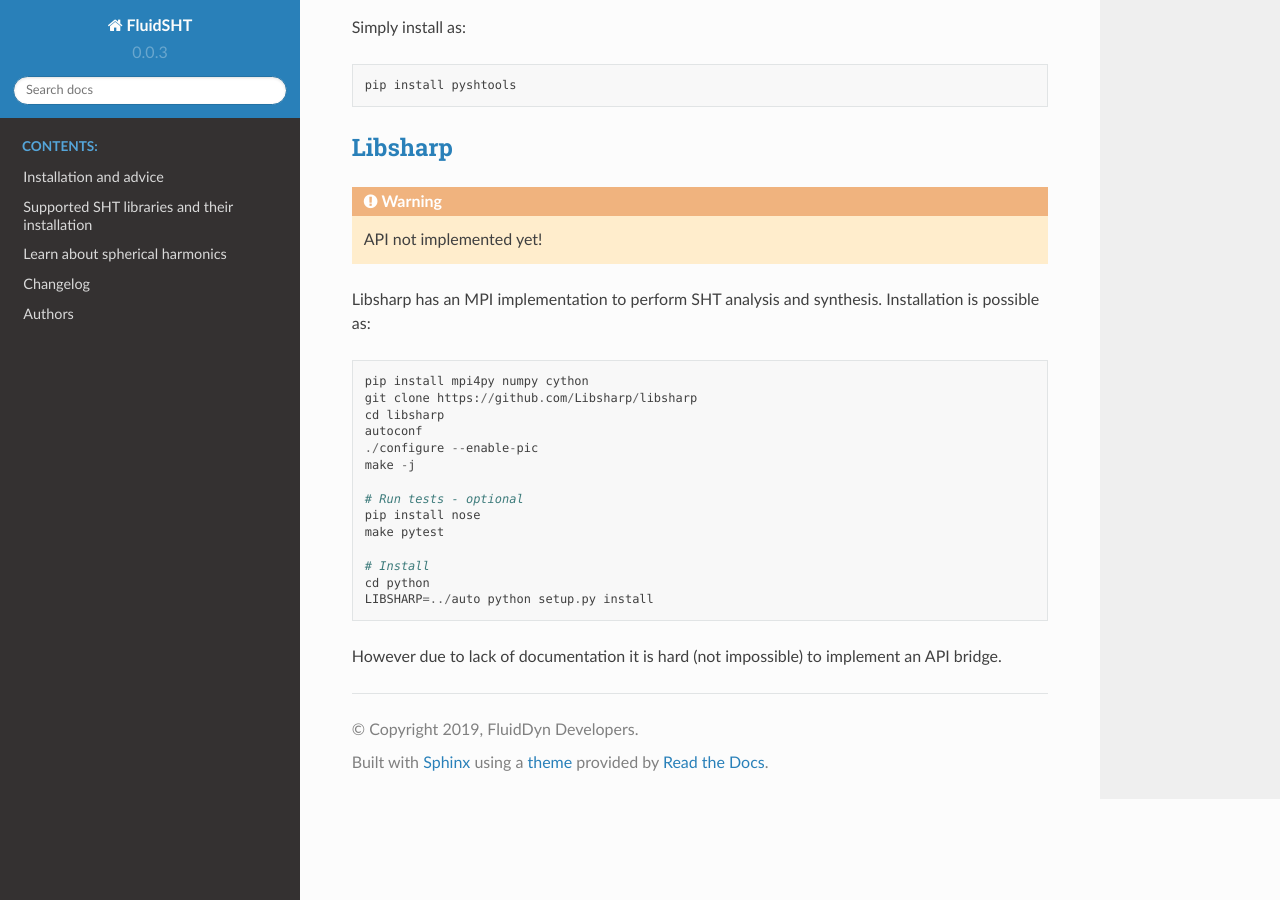
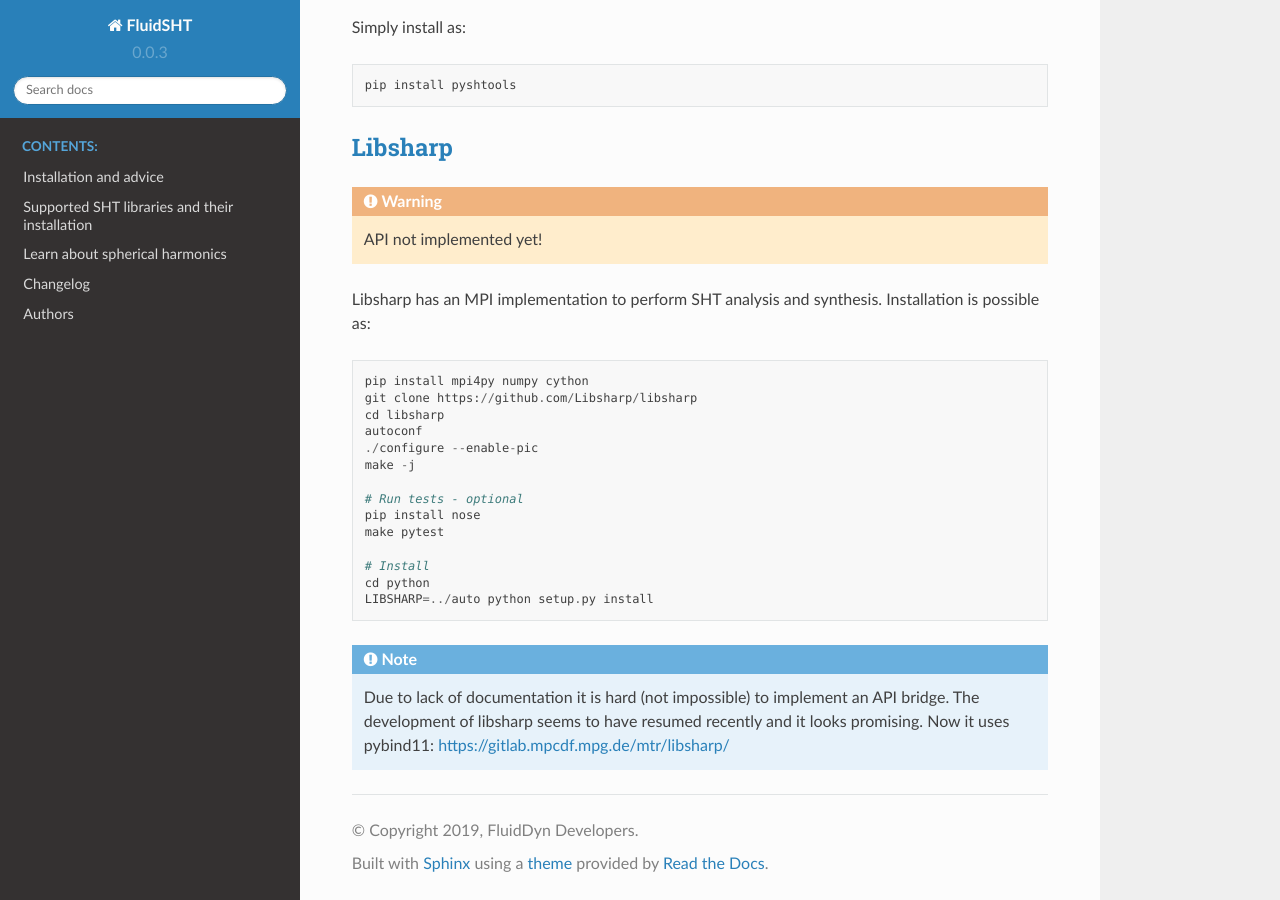
Before and after one commit to fluiddyn/fluidsht, a Sphinx documentation site: the page built from doc/install/sht_libs.rst, in a window 1280 px wide and 900 px high, scrolled down 959 px. Built offline with Sphinx 7.4.7 and the Read the Docs theme 2.0.0, drawn with Linux system fonts in a browser that asks for light colours.

Commit message:
Doc: libsharp update, Ishioka 2018

```diff
--- a/doc/install/sht_libs.rst
+++ b/doc/install/sht_libs.rst
@@ -68,5 +68,10 @@ Installation is possible as::
     cd python
     LIBSHARP=../auto python setup.py install
 
-However due to lack of documentation it is hard (not impossible) to implement
-an API bridge.
+
+.. note::
+
+  Due to lack of documentation it is hard (not impossible) to implement
+  an API bridge. The development of libsharp seems to have resumed recently
+  and it looks promising. Now it uses pybind11:
+  https://gitlab.mpcdf.mpg.de/mtr/libsharp/
--- a/doc/learn.rst
+++ b/doc/learn.rst
@@ -9,6 +9,8 @@ Mathematical details
 - `Real spherical harmonics - SHTOOLS <https://shtools.oca.eu/shtools/real-spherical-harmonics.html>`_
 
 - `Python notebooks - examples and tutorials - SHTOOLS <https://shtools.oca.eu/shtools/python-examples.html>`_
+
+- `A New Recurrence Formula for Efficient Computation of Spherical Harmonic Transform - K. Ishioka <https://doi.org/10.2151/jmsj.2018-019>`_
 
 Wikipedia articles
 ~~~~~~~~~~~~~~~~~~
```
